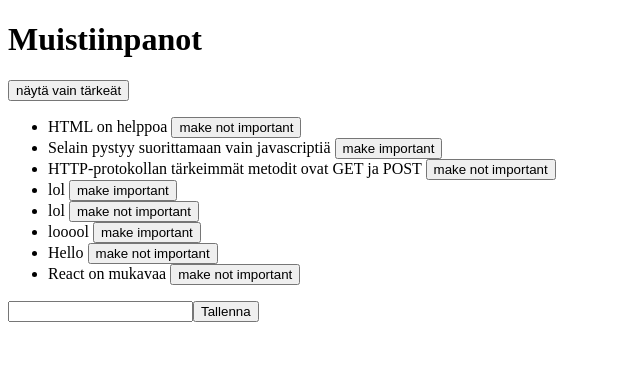
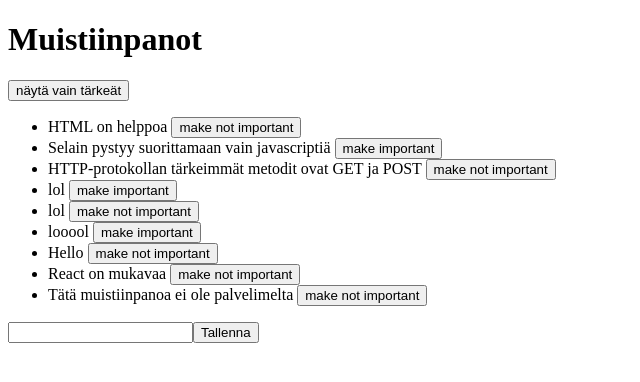
Before and after one commit to Vertipae/FullStackReact, a React (Create React App) app in the folder osa2/esimerkkisovellus2/: page / in a window 1280 px wide. Shown: the top 382 px of the page, without its empty margins (0-640 px from the left). Built offline with nearby package versions, Linux system fonts and the light colour scheme; data requests are answered from the project's data file.

Commit message:
Promise ja virheet

```diff
--- a/osa2/esimerkkisovellus2/src/App.js
+++ b/osa2/esimerkkisovellus2/src/App.js
@@ -107,10 +107,15 @@ class App extends React.Component {
                 .then(changedNote => {
                     //  this.setState({
                     //  notes: this.state.notes.map(note => note.id !== id ? note : response.data)
-                    const notes = this.state.notes.filter(n = n.id !== id)
+                    const notes = this.state.notes.filter(n => n.id !== id)
                     this.setState({
                         notes: notes.concat(changedNote)
                     })
+                })
+                .catch(error => {
+                    alert(`muistiinpano '${note.content}' on jo valitettavasti poistettu palvelimelta`)
+                    // Metodi filter poistaa olemattoman muistiinpanon
+                    this.setState({ notes: this.state.notes.filter(n => n.id !== id) })
                 })
             // axios
             //     .put(url, changedNote)
--- a/osa2/esimerkkisovellus2/src/services/notes.js
+++ b/osa2/esimerkkisovellus2/src/services/notes.js
@@ -3,7 +3,14 @@ const baseUrl = 'http://localhost:3001/notes'
 
 const getAll = () => {
     const request = axios.get(baseUrl)
-    return request.then(response => response.data)
+    const nonExisting = {
+        id: 10000,
+        content: 'Tätä muistiinpanoa ei ole palvelimelta',
+        date: '2017-12-10T17:30:31.098Z',
+        important: true
+
+    }
+    return request.then(response => response.data.concat(nonExisting))
     // return axios.get(baseUrl)
 }
 
```
